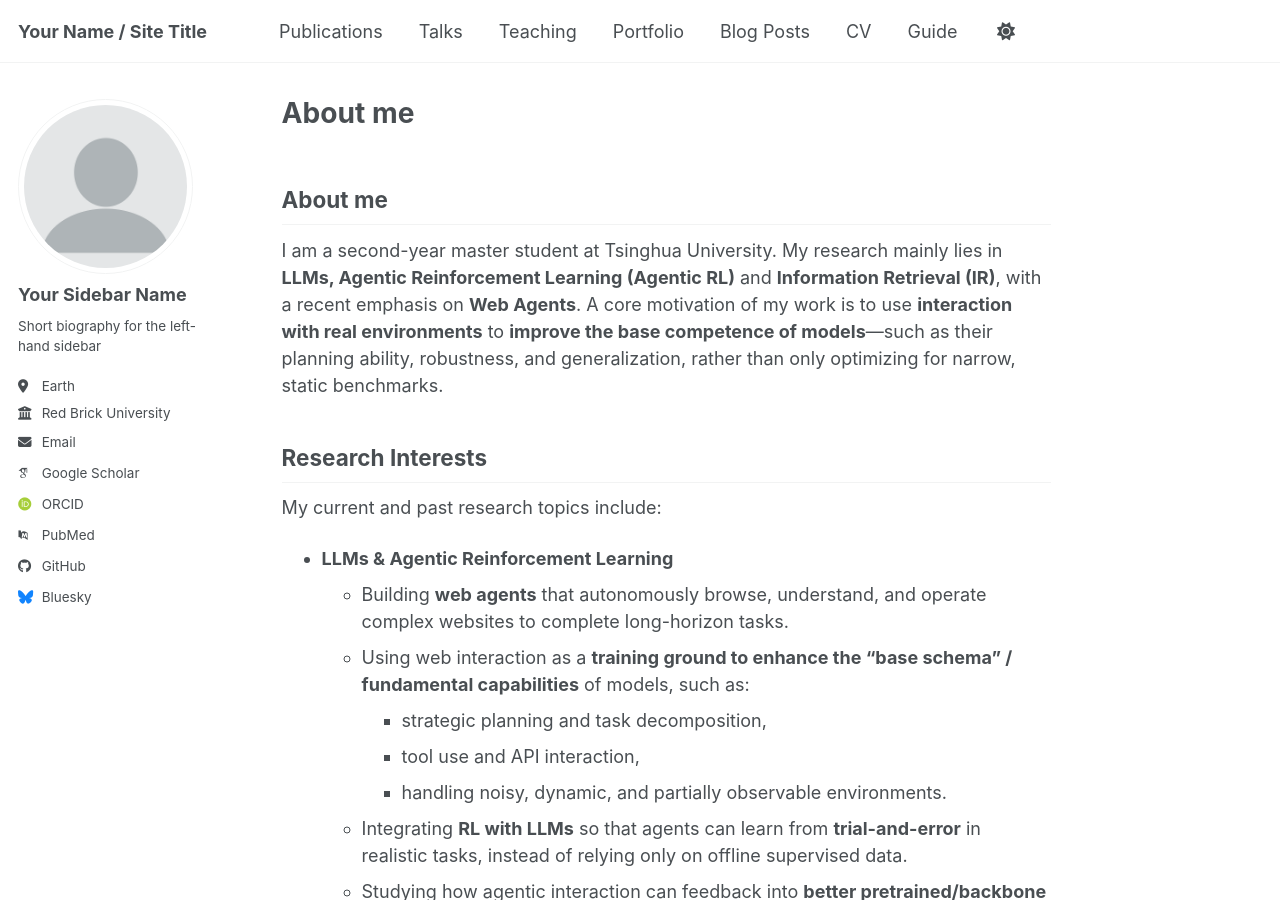
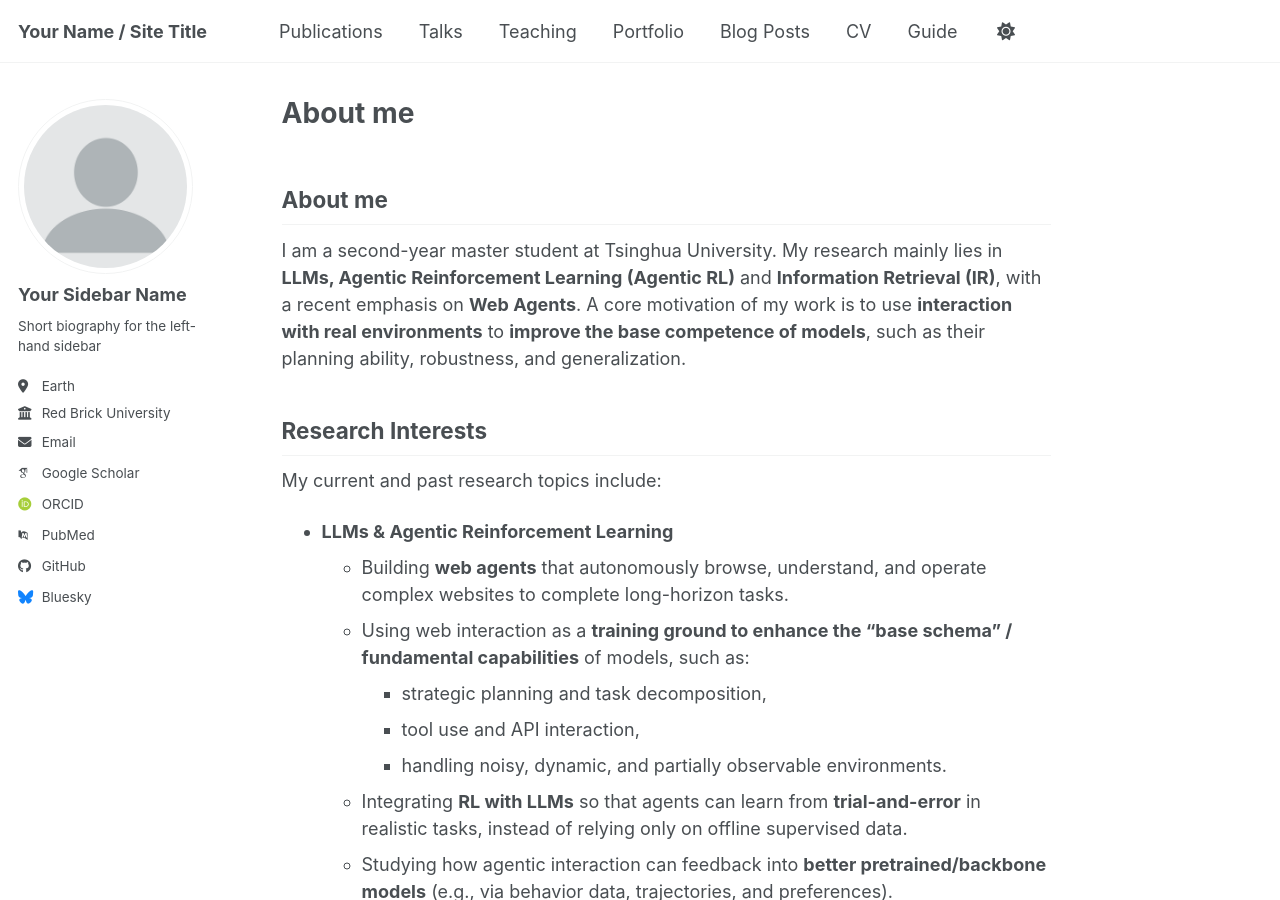
Before and after one commit to LQgdwind/LQgdwind.github.io, a Jekyll site: the page built from _pages/about.md, in a window 1280 px wide and 900 px high. Built offline with Jekyll 4.4.1, drawn with Linux system fonts in a browser that asks for light colours; some web fonts are replaced; a script bundle is joined from its source files by our own code; library files that are not in the unit come from our copies.

Commit message:
Fix formatting in about.md

```diff
--- a/_pages/about.md
+++ b/_pages/about.md
@@ -11,7 +11,7 @@ About me
 ------
 
 I am a second-year master student at Tsinghua University. My research mainly lies in **LLMs, Agentic Reinforcement Learning (Agentic RL)** and **Information Retrieval (IR)**, with a recent emphasis on **Web Agents**.
-A core motivation of my work is to use **interaction with real environments** to **improve the base competence of models**—such as their planning ability, robustness, and generalization, rather than only optimizing for narrow, static benchmarks.
+A core motivation of my work is to use **interaction with real environments** to **improve the base competence of models**, such as their planning ability, robustness, and generalization.
 
 Research Interests
 ------
```
